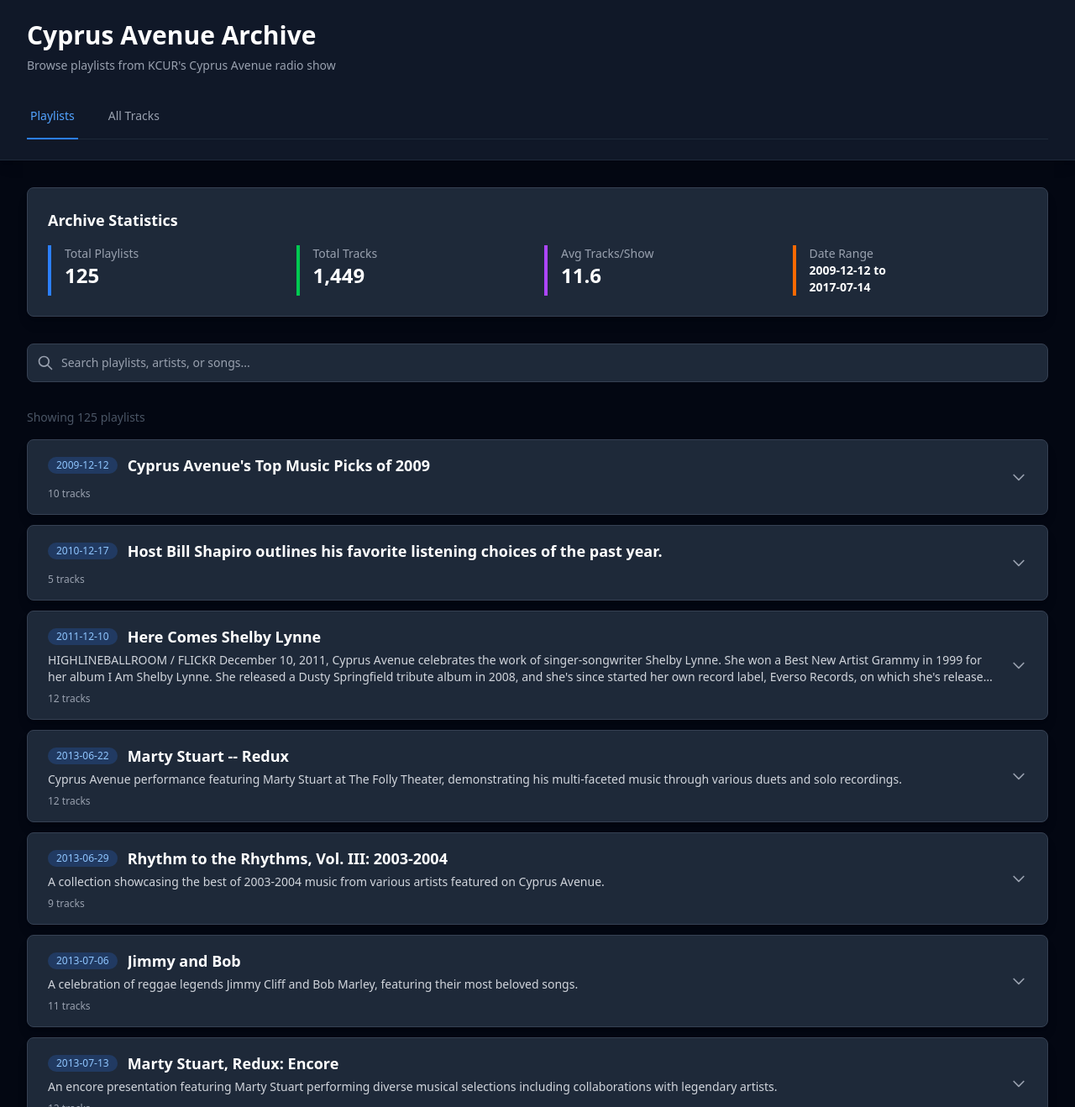
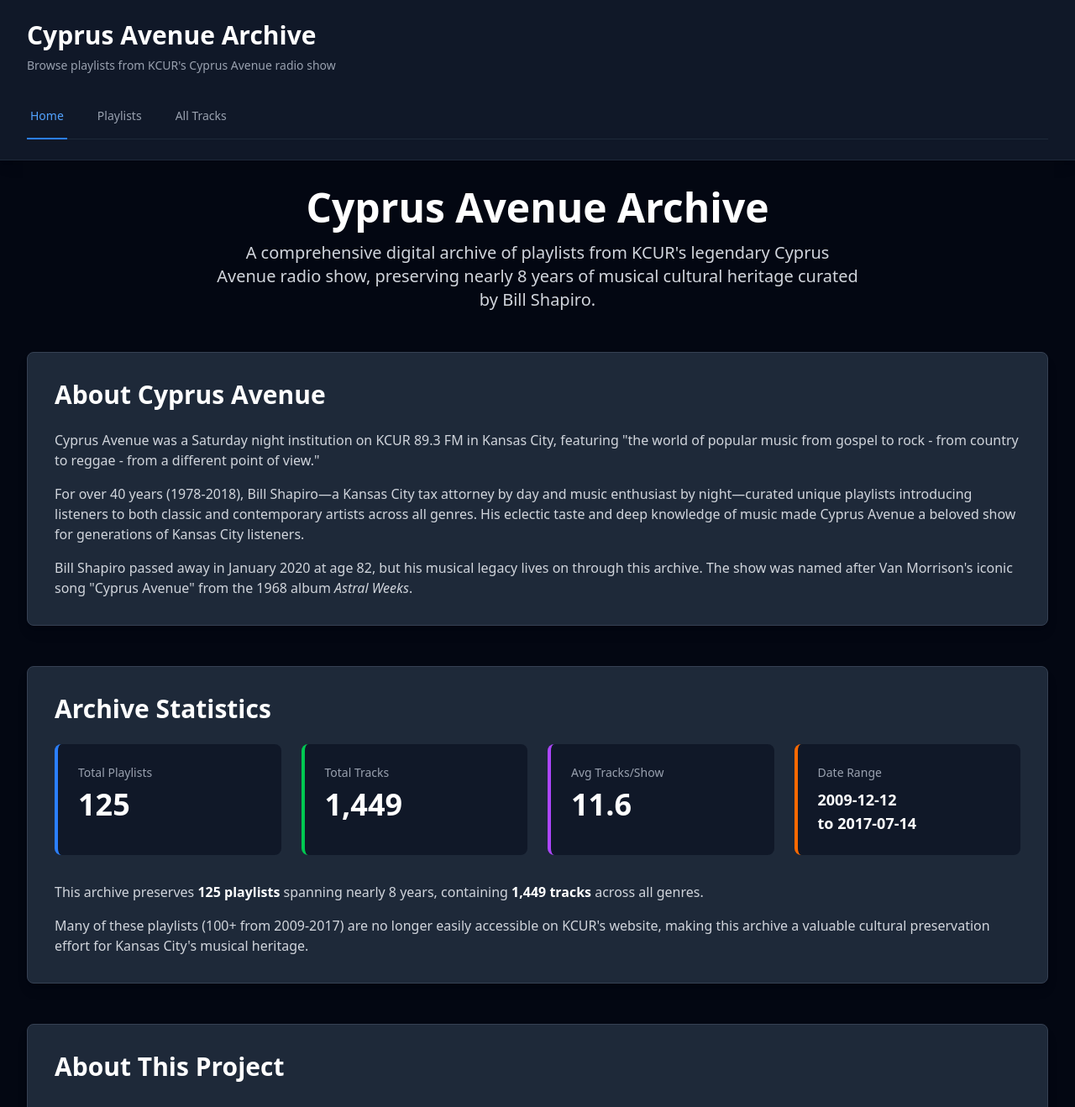
Before and after one commit to riebschlager/cyprus-avenue, a Vue app in the folder web/: page / in a window 1280 px wide. Shown: the top 1318 px of the page at 84% size. Built offline with nearby package versions, Linux system fonts and the light colour scheme.

Commit message:
add new home page

```diff
--- a/web/src/App.vue
+++ b/web/src/App.vue
@@ -1,14 +1,15 @@
 <script setup lang="ts">
 import { onMounted, ref } from 'vue'
 import { usePlaylists } from './composables/usePlaylists'
+import HomePage from './components/HomePage.vue'
 import PlaylistList from './components/PlaylistList.vue'
 import SearchBar from './components/SearchBar.vue'
 import StatsPanel from './components/StatsPanel.vue'
 import TracksView from './components/TracksView.vue'
 
-type View = 'playlists' | 'tracks'
+type View = 'home' | 'playlists' | 'tracks'
 
-const currentView = ref<View>('playlists')
+const currentView = ref<View>('home')
 
 const { loading, error, playlists, searchQuery, filteredPlaylists, stats, fetchPlaylists } = usePlaylists()
 
@@ -33,6 +34,17 @@
         <!-- Navigation Tabs -->
         <div class="mt-6 border-b border-gray-800">
           <nav class="-mb-px flex space-x-8" aria-label="Tabs">
+            <button
+              @click="setView('home')"
+              :class="[
+                currentView === 'home'
+                  ? 'border-blue-500 text-blue-400'
+                  : 'border-transparent text-gray-400 hover:text-gray-300 hover:border-gray-700',
+                'whitespace-nowrap py-4 px-1 border-b-2 font-medium text-sm'
+              ]"
+            >
+              Home
+            </button>
             <button
               @click="setView('playlists')"
               :class="[
@@ -70,8 +82,13 @@
       </div>
 
       <div v-else>
+        <!-- Home View -->
+        <div v-if="currentView === 'home'">
+          <HomePage :stats="stats" @navigate="setView" />
+        </div>
+
         <!-- Playlists View -->
-        <div v-if="currentView === 'playlists'">
+        <div v-else-if="currentView === 'playlists'">
           <StatsPanel :stats="stats" />
 
           <div class="mt-8">
--- /dev/null
+++ b/web/src/components/HomePage.vue
@@ -0,0 +1,166 @@
+<script setup lang="ts">
+defineProps<{
+  stats: {
+    totalPlaylists: number
+    totalTracks: number
+    avgTracksPerShow: number
+    dateRange: { start: string; end: string } | null
+  }
+}>()
+</script>
+
+<template>
+  <div class="space-y-12">
+    <!-- Hero Section -->
+    <div class="text-center">
+      <h1 class="text-5xl font-bold text-white mb-4">Cyprus Avenue Archive</h1>
+      <p class="text-xl text-gray-300 max-w-3xl mx-auto">
+        A comprehensive digital archive of playlists from KCUR's legendary Cyprus Avenue radio show,
+        preserving nearly 8 years of musical cultural heritage curated by Bill Shapiro.
+      </p>
+    </div>
+
+    <!-- About Cyprus Avenue -->
+    <div class="bg-gray-800 rounded-lg shadow-lg p-8 border border-gray-700">
+      <h2 class="text-3xl font-bold text-white mb-6">About Cyprus Avenue</h2>
+
+      <div class="space-y-4 text-gray-300">
+        <p>
+          Cyprus Avenue was a Saturday night institution on KCUR 89.3 FM in Kansas City,
+          featuring "the world of popular music from gospel to rock - from country to reggae -
+          from a different point of view."
+        </p>
+
+        <p>
+          For over 40 years (1978-2018), Bill Shapiro—a Kansas City tax attorney by day and
+          music enthusiast by night—curated unique playlists introducing listeners to both
+          classic and contemporary artists across all genres. His eclectic taste and deep
+          knowledge of music made Cyprus Avenue a beloved show for generations of Kansas City listeners.
+        </p>
+
+        <p>
+          Bill Shapiro passed away in January 2020 at age 82, but his musical legacy lives on
+          through this archive. The show was named after Van Morrison's iconic song "Cyprus Avenue"
+          from the 1968 album <em>Astral Weeks</em>.
+        </p>
+      </div>
+    </div>
+
+    <!-- Archive Statistics -->
+    <div class="bg-gray-800 rounded-lg shadow-lg p-8 border border-gray-700">
+      <h2 class="text-3xl font-bold text-white mb-6">Archive Statistics</h2>
+
+      <div class="grid grid-cols-1 gap-6 sm:grid-cols-2 lg:grid-cols-4 mb-8">
+        <div class="bg-gray-900 rounded-lg p-6 border-l-4 border-blue-500">
+          <p class="text-sm text-gray-400 mb-2">Total Playlists</p>
+          <p class="text-4xl font-bold text-white">{{ stats.totalPlaylists }}</p>
+        </div>
+        <div class="bg-gray-900 rounded-lg p-6 border-l-4 border-green-500">
+          <p class="text-sm text-gray-400 mb-2">Total Tracks</p>
+          <p class="text-4xl font-bold text-white">{{ stats.totalTracks.toLocaleString() }}</p>
+        </div>
+        <div class="bg-gray-900 rounded-lg p-6 border-l-4 border-purple-500">
+          <p class="text-sm text-gray-400 mb-2">Avg Tracks/Show</p>
+          <p class="text-4xl font-bold text-white">{{ stats.avgTracksPerShow.toFixed(1) }}</p>
+        </div>
+        <div v-if="stats.dateRange" class="bg-gray-900 rounded-lg p-6 border-l-4 border-orange-500">
+          <p class="text-sm text-gray-400 mb-2">Date Range</p>
+          <p class="text-lg font-semibold text-white">
+            {{ stats.dateRange.start }}<br>to {{ stats.dateRange.end }}
+          </p>
+        </div>
+      </div>
+
+      <div class="text-gray-300 space-y-4">
+        <p>
+          This archive preserves <strong class="text-white">{{ stats.totalPlaylists }} playlists</strong> spanning
+          nearly 8 years, containing <strong class="text-white">{{ stats.totalTracks.toLocaleString() }} tracks</strong>
+          across all genres.
+        </p>
+
+        <p>
+          Many of these playlists (100+ from 2009-2017) are no longer easily accessible on
+          KCUR's website, making this archive a valuable cultural preservation effort for
+          Kansas City's musical heritage.
+        </p>
+      </div>
+    </div>
+
+    <!-- About This Project -->
+    <div class="bg-gray-800 rounded-lg shadow-lg p-8 border border-gray-700">
+      <h2 class="text-3xl font-bold text-white mb-6">About This Project</h2>
+
+      <div class="space-y-4 text-gray-300">
+        <p>
+          This digital archive was created to preserve and make accessible the musical legacy
+          of Cyprus Avenue. The playlists were painstakingly collected from various sources,
+          parsed, and structured into a searchable database.
+        </p>
+
+        <div class="bg-gray-900 rounded-lg p-6 mt-6">
+          <h3 class="text-xl font-semibold text-white mb-4">Features</h3>
+          <ul class="space-y-2 text-gray-300">
+            <li class="flex items-start">
+              <svg class="w-5 h-5 text-green-500 mr-2 mt-0.5 flex-shrink-0" fill="none" stroke="currentColor" viewBox="0 0 24 24">
+                <path stroke-linecap="round" stroke-linejoin="round" stroke-width="2" d="M5 13l4 4L19 7" />
+              </svg>
+              <span><strong class="text-white">Browse Playlists:</strong> View all {{ stats.totalPlaylists }} archived playlists with full track listings</span>
+            </li>
+            <li class="flex items-start">
+              <svg class="w-5 h-5 text-green-500 mr-2 mt-0.5 flex-shrink-0" fill="none" stroke="currentColor" viewBox="0 0 24 24">
+                <path stroke-linecap="round" stroke-linejoin="round" stroke-width="2" d="M5 13l4 4L19 7" />
+              </svg>
+              <span><strong class="text-white">Search Everything:</strong> Find playlists, artists, or songs across the entire archive</span>
+            </li>
+            <li class="flex items-start">
+              <svg class="w-5 h-5 text-green-500 mr-2 mt-0.5 flex-shrink-0" fill="none" stroke="currentColor" viewBox="0 0 24 24">
+                <path stroke-linecap="round" stroke-linejoin="round" stroke-width="2" d="M5 13l4 4L19 7" />
+              </svg>
+              <span><strong class="text-white">Spotify Integration:</strong> Direct links to listen to tracks on Spotify (89.9% match rate)</span>
+            </li>
+            <li class="flex items-start">
+              <svg class="w-5 h-5 text-green-500 mr-2 mt-0.5 flex-shrink-0" fill="none" stroke="currentColor" viewBox="0 0 24 24">
+                <path stroke-linecap="round" stroke-linejoin="round" stroke-width="2" d="M5 13l4 4L19 7" />
+              </svg>
+              <span><strong class="text-white">Album Artwork:</strong> View album covers for tracks found on Spotify</span>
+            </li>
+            <li class="flex items-start">
+              <svg class="w-5 h-5 text-green-500 mr-2 mt-0.5 flex-shrink-0" fill="none" stroke="currentColor" viewBox="0 0 24 24">
+                <path stroke-linecap="round" stroke-linejoin="round" stroke-width="2" d="M5 13l4 4L19 7" />
+              </svg>
+              <span><strong class="text-white">Sortable Track View:</strong> Browse and sort all tracks by artist, song, playlist, or date</span>
+            </li>
+          </ul>
+        </div>
+
+        <p class="mt-6">
+          This project was built with modern web technologies and designed to honor Bill Shapiro's
+          legacy while making his curated playlists accessible to music lovers everywhere.
+        </p>
+      </div>
+    </div>
+
+    <!-- Call to Action -->
+    <div class="bg-gradient-to-r from-blue-900/50 to-purple-900/50 rounded-lg shadow-lg p-8 border border-blue-700/50 text-center">
+      <h2 class="text-3xl font-bold text-white mb-4">Start Exploring</h2>
+      <p class="text-gray-300 mb-6 max-w-2xl mx-auto">
+        Dive into {{ stats.totalPlaylists }} playlists and discover {{ stats.totalTracks.toLocaleString() }}
+        tracks from Bill Shapiro's eclectic musical journey.
+      </p>
+      <div class="flex gap-4 justify-center flex-wrap">
+        <button
+          @click="$emit('navigate', 'playlists')"
+          class="px-6 py-3 bg-blue-600 hover:bg-blue-700 text-white font-semibold rounded-lg transition-colors"
+        >
+          Browse Playlists
+        </button>
+        <button
+          @click="$emit('navigate', 'tracks')"
+          class="px-6 py-3 bg-purple-600 hover:bg-purple-700 text-white font-semibold rounded-lg transition-colors"
+        >
+          View All Tracks
+        </button>
+      </div>
+    </div>
+  </div>
+</template>
```
